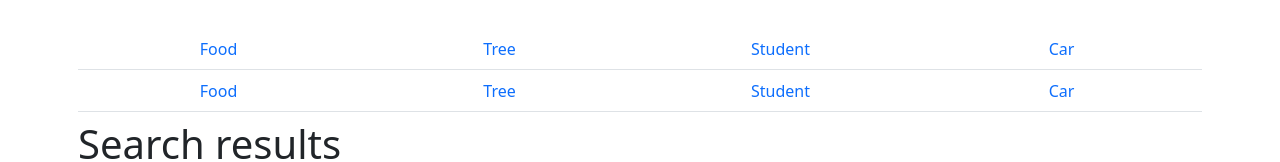
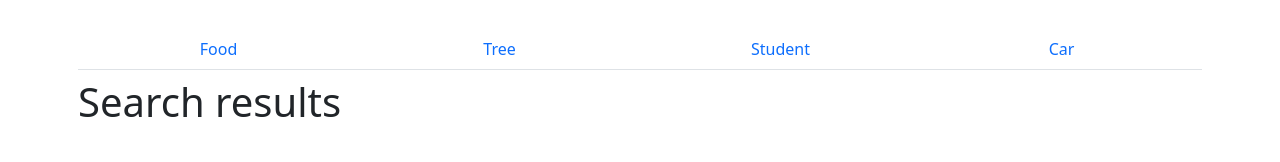
Before and after one commit to h-behgam/snap-shot, a React (Create React App) app: page /search/car in a window 1280 px wide. Shown: the part 258-420 px from the top of the page. Built offline with nearby package versions, Linux system fonts and the light colour scheme; no server answers.

Commit message:
Update Search.js

```diff
--- a/src/Pages/Search.js
+++ b/src/Pages/Search.js
@@ -1,7 +1,6 @@
 import React, { memo, useEffect } from "react";
 import { useParams } from "react-router-dom";
 import Lightbox from "../Components/Lightbox/Lightbox";
-import Navlinks from "../Components/Navbar/Navlinks";
 import Loader from "../Components/Loader/Loader";
 import { useSearchState } from "../Context/SearchContext";
 
@@ -16,7 +15,6 @@ function Search() {
 
   return (
     <>
-      <Navlinks />
       <h1 className="mt-2 mb-5">Search results</h1>
       <div className="row row-gap-3 d-flex flex-wrap justify-content-around">
         {loading && <Loader />}
```
